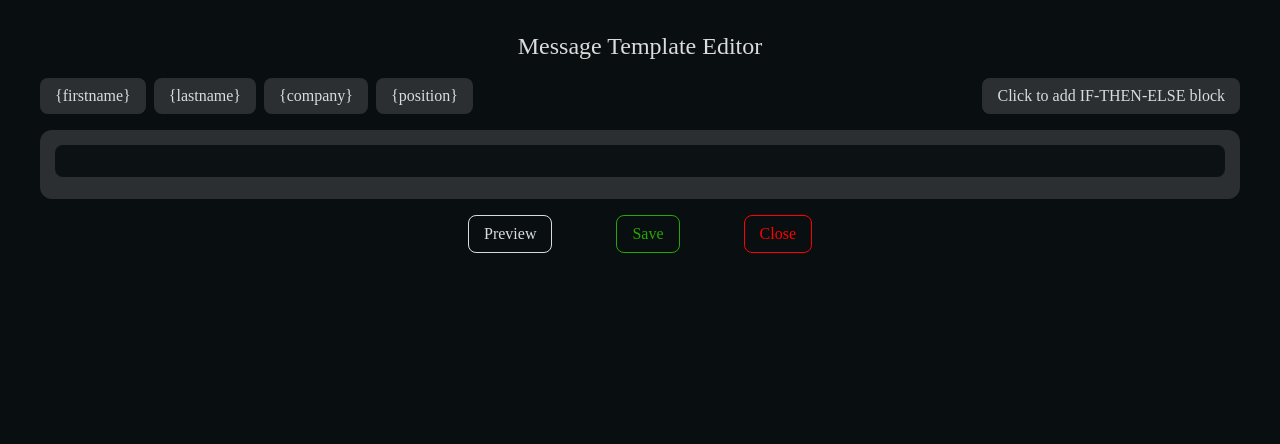
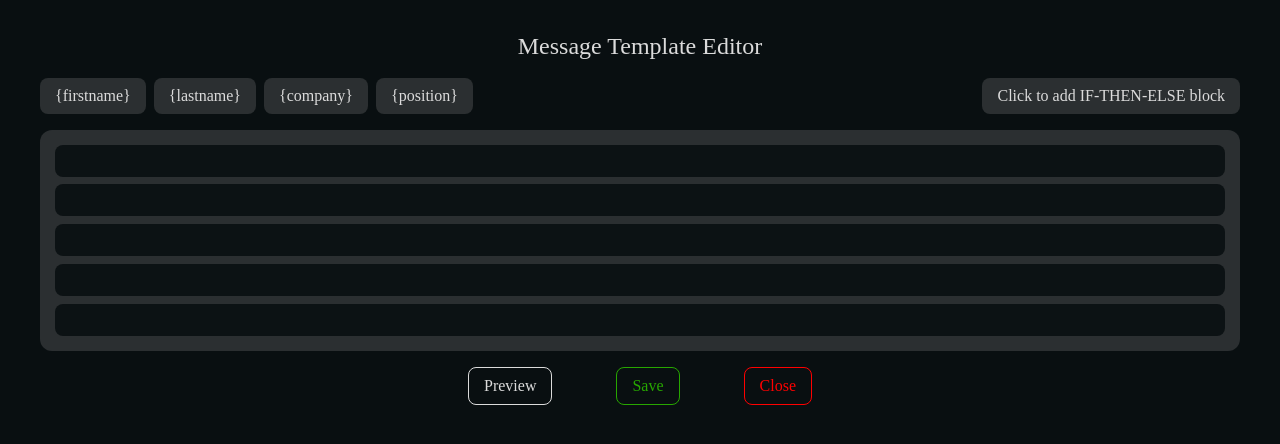
Before and after one commit to Igor21v/template-editor, a React (Create React App) app: page / in a window 1280 px wide. Shown: the top 444 px of the page. Built offline with nearby package versions, Linux system fonts and the light colour scheme.

Commit message:
adding editor block

```diff
--- /dev/null
+++ b/src/widgets/TemplateEditor/ui/EditorBlock/EditorBlock.module.css
@@ -0,0 +1,2 @@
+.EditorBlock {
+}
--- /dev/null
+++ b/src/widgets/TemplateEditor/ui/EditorBlock/EditorBlock.tsx
@@ -0,0 +1,22 @@
+import { memo } from "react";
+import cls from "./EditorBlock.module.css";
+import { classNames } from "shared/lib/classNames/classNames";
+import { VStack } from "shared/ui/Stack";
+import { TextAreaAutosize } from "shared/ui/TextAreaAutosize";
+
+interface EditorBlockProps {
+  className?: string;
+}
+
+export const EditorBlock = memo((props: EditorBlockProps) => {
+  const { className } = props;
+
+  return (
+    <VStack gap="8">
+      <TextAreaAutosize />
+      <TextAreaAutosize />
+      <TextAreaAutosize />
+      <TextAreaAutosize />
+    </VStack>
+  );
+});
--- a/src/widgets/TemplateEditor/ui/TemplateEditor/TemplateEditor.tsx
+++ b/src/widgets/TemplateEditor/ui/TemplateEditor/TemplateEditor.tsx
@@ -7,6 +7,7 @@ import { HStack, VStack } from "shared/ui/Stack";
 import { Text } from "shared/ui/Text";
 import { Button } from "shared/ui/Button";
 import { TemplatePreview } from "../TemplatePreview/TemplatePreview";
+import { EditorBlock } from "../EditorBlock/EditorBlock";
 
 interface TemplateEditorProps {
   className?: string;
@@ -50,6 +51,7 @@ export const TemplateEditor = memo((props: TemplateEditorProps) => {
 
       <Card max className={cls.card}>
         <TextAreaAutosize />
+        <EditorBlock />
       </Card>
       <HStack max justify="center" gap="64">
         <Button onClick={onShowPreview}>Preview</Button>
```
Also changed, not shown: .fttemplates/slice/[FTName]/ui/[FTName]/[FTName].tsx, .fttemplates/tsx/[FTName]/[FTName].tsx.
